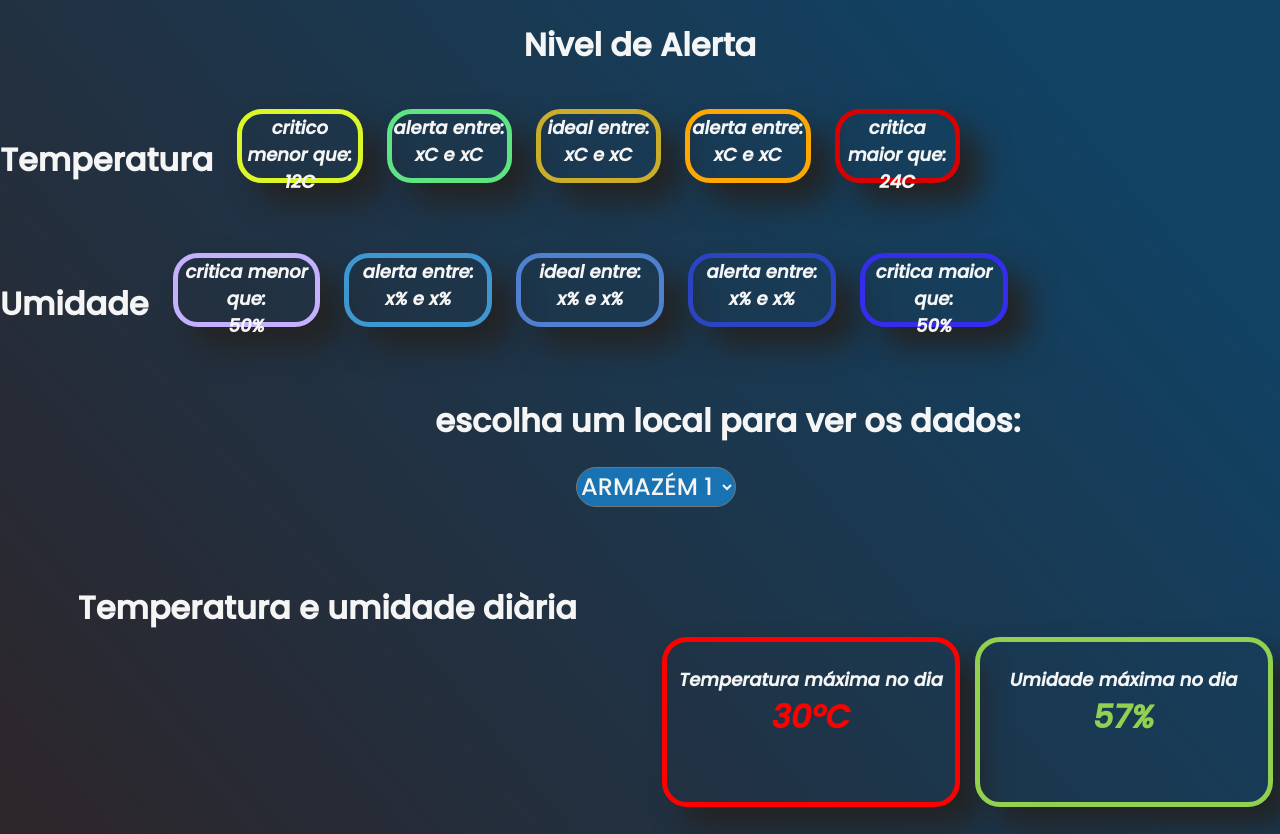
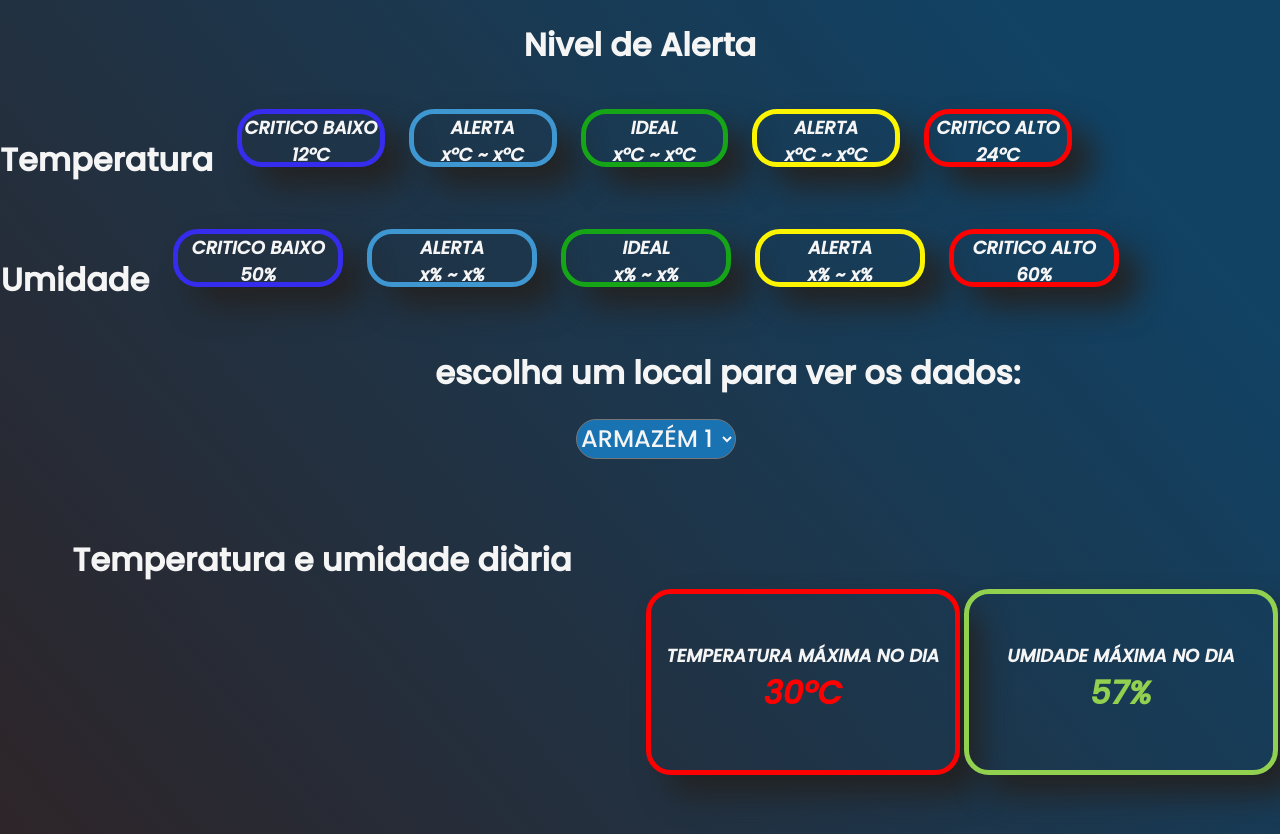
Before and after one commit to Wine-Tech/sprint2, a website: page site/public/dashboard.html in a window 1280 px wide. Shown: the part 118-952 px from the top of the page. Drawn offline with nearby package versions, Linux system fonts and the light colour scheme; no server answers; files whose address does not match are found by name.

Commit message:
alteração front da dashboard

```diff
--- a/site/public/dashboard.css
+++ b/site/public/dashboard.css
@@ -127,7 +127,7 @@ box-shadow: 20px 20px 30px rgb(35, 35, 35);
 .container4 {
     display: flex;
    width: 100%;
-   height: 13vh;
+   height: 10vh;
    margin-top: 5vh;
    justify-content: center;
 
@@ -155,12 +155,12 @@ box-shadow: 20px 20px 30px rgb(35, 35, 35);
     justify-content: center;
     text-align: center ;
    width: 20vh ;
-    height: 8vh ;
+    height: 6vh ;
  color: whitesmoke;
     border-radius: 25px;
     margin-left: 3vh;
-    margin-right: 40vh;
-    border: 5px solid rgb(219, 0, 0);
+   margin-right: 26vh;
+    border: 5px solid rgb(255, 0, 0) ;
     box-shadow: 20px 20px 30px rgb(35, 35, 35);
     font-size: large;
     font-style: oblique;
@@ -173,12 +173,12 @@ box-shadow: 20px 20px 30px rgb(35, 35, 35);
     justify-content: center;
     text-align: center ;
    width: 20vh ;
-    height: 8vh ;
+    height: 6vh ;
  color: whitesmoke;
     border-radius: 25px;
     margin-left: 3vh;
-    margin-right: 34vh;
-    border: 5px solid rgb(54, 44, 238);
+    margin-right: 20vh;
+    border: 5px solid rgb(255, 0, 0) ;
     box-shadow: 20px 20px 30px rgb(35, 35, 35);
     font-size: large;
     font-style: oblique;
@@ -191,11 +191,11 @@ box-shadow: 20px 20px 30px rgb(35, 35, 35);
     justify-content: center;
     text-align: center ;
    width: 20vh ;
-    height: 8vh ;
+    height: 6vh ;
  color: whitesmoke;
     border-radius: 25px;
     margin-left: 3vh;
-    border: 5px solid rgb(219, 247, 39);
+    border: 5px solid rgb(54, 44, 238);
     box-shadow: 20px 20px 30px rgb(35, 35, 35);
     font-size: large;
     font-style: oblique;
@@ -208,11 +208,11 @@ box-shadow: 20px 20px 30px rgb(35, 35, 35);
     justify-content: center;
     text-align: center ;
    width: 20vh ;
-    height: 8vh ;
+    height: 6vh ;
     color: whitesmoke;
     border-radius: 25px;
     margin-left: 3vh;
-    border: 5px solid  rgb(202, 173, 41);
+    border: 5px solid  rgb(22, 165, 22);
     box-shadow: 20px 20px 30px rgb(35, 35, 35);
     font-size: large;
     font-style: oblique;
@@ -224,11 +224,11 @@ box-shadow: 20px 20px 30px rgb(35, 35, 35);
     justify-content: center;
     text-align: center ;
    width: 20vh ;
-    height: 8vh ;
+    height: 6vh ;
     color: whitesmoke;
     border-radius: 25px;
     margin-left: 3vh;
-    border: 5px solid rgb(255, 166, 0);
+    border: 5px solid rgb(253, 245, 0);
     box-shadow: 20px 20px 30px rgb(35, 35, 35);
     font-size: large;
     font-style: oblique;
@@ -241,11 +241,11 @@ box-shadow: 20px 20px 30px rgb(35, 35, 35);
     justify-content: center;
     text-align: center ;
    width: 20vh ;
-    height: 8vh ;
+    height: 6vh ;
     color: whitesmoke;
     border-radius: 25px;
     margin-left: 3vh;
-    border: 5px solid rgb(95, 228, 131);
+    border: 5px solid rgb(63, 151, 210) ;
     box-shadow: 20px 20px 30px rgb(35, 35, 35);
     font-size: large;
     font-style: oblique;
@@ -258,11 +258,11 @@ box-shadow: 20px 20px 30px rgb(35, 35, 35);
     justify-content: center;
     text-align: center ;
    width: 20vh ;
-    height: 8vh ;
+    height: 6vh ;
  color: whitesmoke;
     border-radius: 25px;
     margin-left: 3vh;
-    border: 5px solid rgb(196, 176, 255);
+    border: 5px solid rgb(54, 44, 238);
     box-shadow: 20px 20px 30px rgb(35, 35, 35);
     font-size: large;
     font-style: oblique;
@@ -275,11 +275,11 @@ box-shadow: 20px 20px 30px rgb(35, 35, 35);
     justify-content: center;
     text-align: center ;
    width: 20vh ;
-    height: 8vh ;
+    height: 6vh ;
     color: whitesmoke;
     border-radius: 25px;
     margin-left: 3vh;
-    border: 5px solid  rgb(80, 129, 208);
+    border: 5px solid  rgb(22, 165, 22);
     box-shadow: 20px 20px 30px rgb(35, 35, 35);
     font-size: large;
     font-style: oblique;
@@ -291,11 +291,11 @@ box-shadow: 20px 20px 30px rgb(35, 35, 35);
     justify-content: center;
     text-align: center ;
    width: 20vh ;
-    height: 8vh ;
+    height: 6vh ;
     color: whitesmoke;
     border-radius: 25px;
     margin-left: 3vh;
-    border: 5px solid rgb(43, 68, 193);
+    border: 5px solid rgb(253, 245, 0);
     box-shadow: 20px 20px 30px rgb(35, 35, 35);
     font-size: large;
     font-style: oblique;
@@ -308,7 +308,7 @@ box-shadow: 20px 20px 30px rgb(35, 35, 35);
     justify-content: center;
     text-align: center ;
    width: 20vh ;
-    height: 8vh ;
+    height: 6vh ;
     color: whitesmoke;
     border-radius: 25px;
     margin-left: 3vh;
@@ -340,6 +340,8 @@ box-shadow: 20px 20px 30px rgb(35, 35, 35);
 .card1 {
     border: 5px solid rgb(255, 0, 0);
     margin-top: 10vh;
+    padding: 1vh;
+    align-items: center;
     justify-content: center;
     text-align: center;
     width: 18rem;
@@ -353,6 +355,8 @@ box-shadow: 20px 20px 30px rgb(35, 35, 35);
 .card2 {
     border: 5px solid  rgb(146, 208, 80);
     margin-top: 10vh;
+    padding: 1vh;
+    align-items: center;
     justify-content: center;
     text-align: center;
     width: 18rem;
@@ -364,8 +368,10 @@ box-shadow: 20px 20px 30px rgb(35, 35, 35);
     font-weight: 700;
 }
 .card3 {
-    border: 5px solid  rgb(255, 0, 0);
+    border: 5px solid  rgb(54, 44, 238);
     margin-top: 10vh;
+    padding: 1vh;
+    align-items: center;
     justify-content: center;
     text-align: center;
     width: 18rem;
@@ -379,6 +385,8 @@ box-shadow: 20px 20px 30px rgb(35, 35, 35);
 .card4 {
     border: 5px solid rgb(255, 255, 0);
     margin-top: 10vh;
+    padding: 1vh;
+    align-items: center;
     justify-content: center;
     text-align: center;
     width: 18rem;
@@ -407,7 +415,8 @@ box-shadow: 20px 20px 30px rgb(35, 35, 35);
 
 }
 .conteudo1{
-    margin-top: 3vh;
+    margin-top: 5vh;
+
     color: whitesmoke;
 }
 .porcentagem1{
@@ -420,7 +429,7 @@ box-shadow: 20px 20px 30px rgb(35, 35, 35);
 }
 .porcentagem3{
     font-size: 4vh;
-    color: rgb(255, 0, 0);
+    color: rgb(54, 44, 238);
 }
 .porcentagem4{
     font-size: 4vh;
--- a/site/public/dashboard.html
+++ b/site/public/dashboard.html
@@ -34,24 +34,24 @@
         <h1 class="tituloMetrica" > Temperatura </h1>
 
         <div class="cardMetricaCriticoAbaixoTemp">
-            critico menor que: <br>
-             12C
+            CRITICO BAIXO <br>
+             12ºC
         </div>
         <div class="cardMetricaAlertaAbaixoTemp">
-             alerta entre: <br>
-              xC e xC
+             ALERTA <br>
+              xºC ~ xºC
         </div>
         <div class="cardMetricaIdealTemp">
-            ideal entre: <br>
-            xC e xC
+            IDEAL <br>
+            xºC ~ xºC
         </div>
         <div class="cardMetricaAlertaTemp">
-             alerta entre: <br>
-              xC e xC
+             ALERTA <br>
+              xºC ~ xºC
         </div>
         <div class="cardMetricaCriticoTemp">
-            critica maior que: <br>
-             24C
+            CRITICO ALTO <br>
+             24ºC
         </div>
     </section>
 
@@ -63,24 +63,24 @@
         <h1 class="tituloMetrica" > Umidade</h1>
 
         <div class="cardMetricaCriticoAbaixoUmi">
-            critica menor que: <br>
+            CRITICO BAIXO <br>
             50%
         </div>
         <div class="cardMetricaAlertaAbaixoUmi">
-             alerta entre: <br>
-             x% e x%
+             ALERTA <br>
+             x% ~ x%
         </div>
         <div class="cardMetricaIdealUmi">
-             ideal  entre: <br>
-             x% e x%
+             IDEAL <br>
+             x% ~ x%
         </div>
         <div class="cardMetricaAlertaUmi">
-            alerta entre: <br>
-             x% e x%
+            ALERTA <br>
+             x% ~ x%
         </div>
         <div class="cardMetricaCriticoUmi">
-            critica maior que: <br>
-             50%
+            CRITICO ALTO <br>
+             60%
         </div>
 
     </section>
@@ -109,7 +109,7 @@
         <div class="card1">
             <div class="conteudo1">
 
-                Temperatura máxima no dia <br>
+                TEMPERATURA MÁXIMA NO DIA
                 <div class="porcentagem1">
                     30ºC
                 </div>
@@ -121,7 +121,7 @@
         <div class="card2">
             <div class="conteudo1">
 
-                Umidade máxima no dia <br>
+                UMIDADE MÁXIMA NO DIA
                 <div class="porcentagem2">
                     57%
                 </div>
@@ -140,9 +140,9 @@
         </div>
         <div class="card3">
             <div class="conteudo1">
-                Temperatura mínima no dia<br>
+                TEMPERATURA MÍNIMA NO DIA
                 <div class="porcentagem3">
-                    24ºC
+                    11ºC
                 </div>
 
             </div>
@@ -151,7 +151,7 @@
 
         <div class="card4">
             <div class="conteudo1">
-                Umidade mínima no dia <br>
+                UMIDADE MÍNIMA NO DIA
                 <div class="porcentagem4">
                     59%
                 </div>
```
